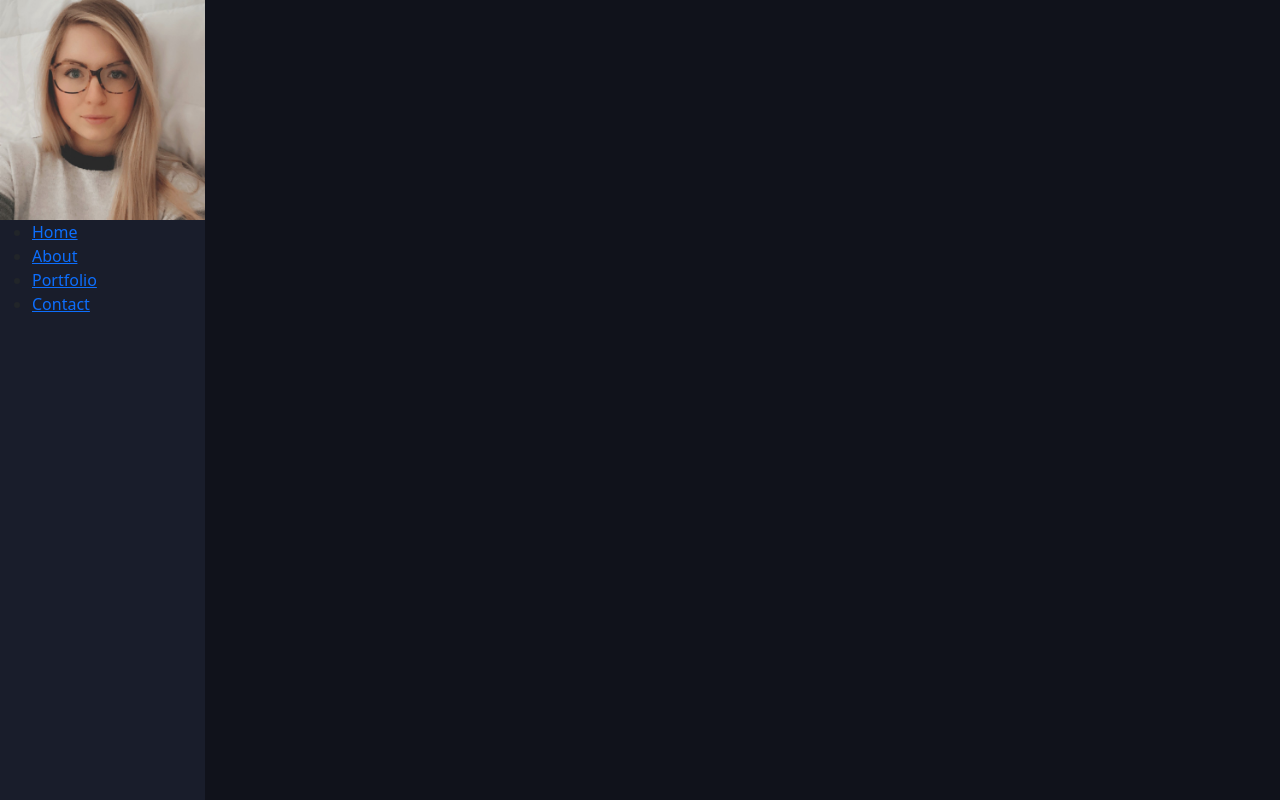
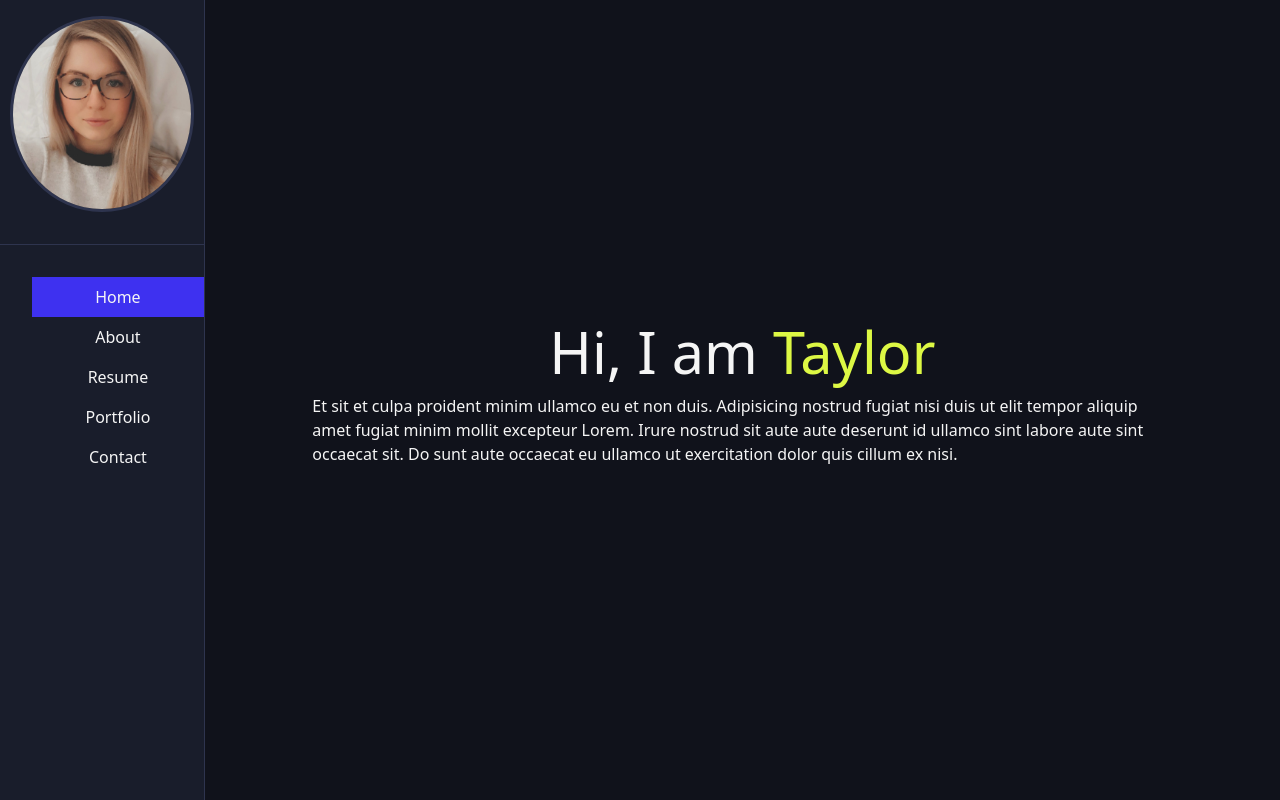
Before and after one commit to justpeachy8688/react-with-me, a React (Create React App) app: page / in a window 1280 px wide. Built offline with nearby package versions, Linux system fonts and the light colour scheme.

Commit message:
centering homepage text

```diff
--- a/src/App.css
+++ b/src/App.css
@@ -1,3 +1,5 @@
+@import '../src/components/Navbar/Navbar.css';
+
 body {
   color: #a4aca4;
   font-family: 'M PLUS Rounded 1c', sans-serif;
--- a/src/App.js
+++ b/src/App.js
@@ -2,8 +2,11 @@ import logo from './logo.svg';
 import './App.css';
 import Home from "./pages/Home";
 import "./App.css";
-import "./layout.css"
-import NavBar from "./components/Navbar/Navbar"
+import "./layout.css";
+import "./typography.css"
+import NavBar from "./components/Navbar/Navbar";
+import Footer from "./components/Footer/Footer";
+import Homepage from "./pages/Home"
 
 function App() {
   return (
@@ -11,7 +14,11 @@ function App() {
       <div className="sidebar">
         <NavBar />
       </div>
-      <div className="main-content"></div>
+      <div className="main-content">
+        <div className="content">
+          <Home />
+        </div>
+      </div>
     </div>
   )
 }
--- /dev/null
+++ b/src/components/Footer/Footer.css
@@ -0,0 +1,5 @@
+.footer {
+    background-color: #191d2b;
+    font-family: 'M PLUS Rounded 1c', sans-serif;
+    color: aliceblue;
+}
--- /dev/null
+++ b/src/components/Footer/Footer.js
@@ -0,0 +1,12 @@
+import React from 'react';
+import "./Footer.css";
+
+function Footer() {
+    return (
+        <footer className="footer">
+            @2021 Taylor Sanders
+        </footer>
+    )
+}
+
+export default Footer;
--- a/src/components/Navbar/Navbar.css
+++ b/src/components/Navbar/Navbar.css
@@ -1,3 +1,49 @@
-.profile img {
+.profile {
+    width: 100%;
+    text-align: center;
+    margin-top: 1rem;
+    border-bottom: 1px solid #2e344e;
+}
+
+img {
+    width: 90%;
+    /* padding-bottom: 30px; */
+    border-radius: 100%;
+    border: 3px solid #2e344e;
+    margin-bottom: 2rem;
+}
+
+.footer {
+    color: aliceblue;
+    background-color: #191d2b;
+    font-family: 'M PLUS Rounded 1c', sans-serif;
+}
+
+.nav {
+    height: 100%;
+}
+
+.nav-items {
+    margin-top: 2rem;
     width: 100%;
 }
+
+.nav-item {
+    list-style-type: none;
+    text-align: center;
+    position: relative;
+    display: block;
+}
+
+.nav-item a {
+    text-decoration: none;
+    font-size: inherit;
+    color: whitesmoke;
+    display: block;
+    padding: .5rem 0;
+    position: relative;
+}
+
+.active {
+    background-color: #3e31f0;
+}
--- a/src/components/Navbar/Navbar.js
+++ b/src/components/Navbar/Navbar.js
@@ -6,10 +6,10 @@ import "./Navbar.css"
 function Navbar() {
     return (
         <div className="NavBar">
-            <div className="profile">
-                <img src={image1} />
-            </div>
             <nav className="nav">
+                <div className="profile">
+                    <img src={image1} />
+                </div>
                 <ul className="nav-items">
                     <li className="nav-item">
                         <NavLink to="/" exact activeClassName="active">
@@ -19,6 +19,11 @@ function Navbar() {
                     <li className="nav-item">
                         <NavLink to="/about" exact activeClassName="active">
                             About
+                        </NavLink>
+                    </li>
+                    <li className="nav-item">
+                        <NavLink to="/resume" exact activeClassName="active">
+                            Resume
                         </NavLink>
                     </li>
                     <li className="nav-item">
--- a/src/layout.css
+++ b/src/layout.css
@@ -3,6 +3,7 @@
     height: 100vh;
     background-color: #191d2b;
     position: fixed;
+    border-right: 1px solid #2e344e;
 }
 
 .main-content {
@@ -10,4 +11,6 @@
     margin-left: 16%;
     background-color: #10121B;
     min-height: 100vh;
+    display: grid;
+    position: relative;
 }
--- a/src/pages/Home.js
+++ b/src/pages/Home.js
@@ -2,8 +2,17 @@ import React from "react";
 
 function Homepage() {
     return (
-        <div>
-            <h1>Home</h1>
+        <div className="HomePage">
+            <header className="hero">
+                <h1 className="hero-text">
+                    Hi, I am
+                    <span> Taylor</span>
+                </h1>
+                <p>
+                    Et sit et culpa proident minim ullamco eu et non duis. Adipisicing nostrud fugiat nisi duis ut elit tempor aliquip amet fugiat minim mollit excepteur Lorem. Irure nostrud sit aute aute deserunt id ullamco sint labore aute sint occaecat sit. Do sunt aute occaecat eu ullamco ut exercitation dolor quis cillum ex nisi.
+                </p>
+                <div className="icons"></div>
+            </header>
         </div>
     )
 }
--- /dev/null
+++ b/src/typography.css
@@ -0,0 +1,22 @@
+.hero-text {
+    color: whitesmoke;
+    text-align: center;
+    font-size: 3.6rem;
+}
+
+.hero-text span {
+    color: rgb(221, 248, 68);
+}
+
+.HomePage {
+    position: absolute;
+    top: 50%;
+    left: 50%;
+    transform: translate(-50%, -50%);
+    width: 80%;
+    color: inherit;
+}
+
+p {
+    color: whitesmoke;
+}
```
